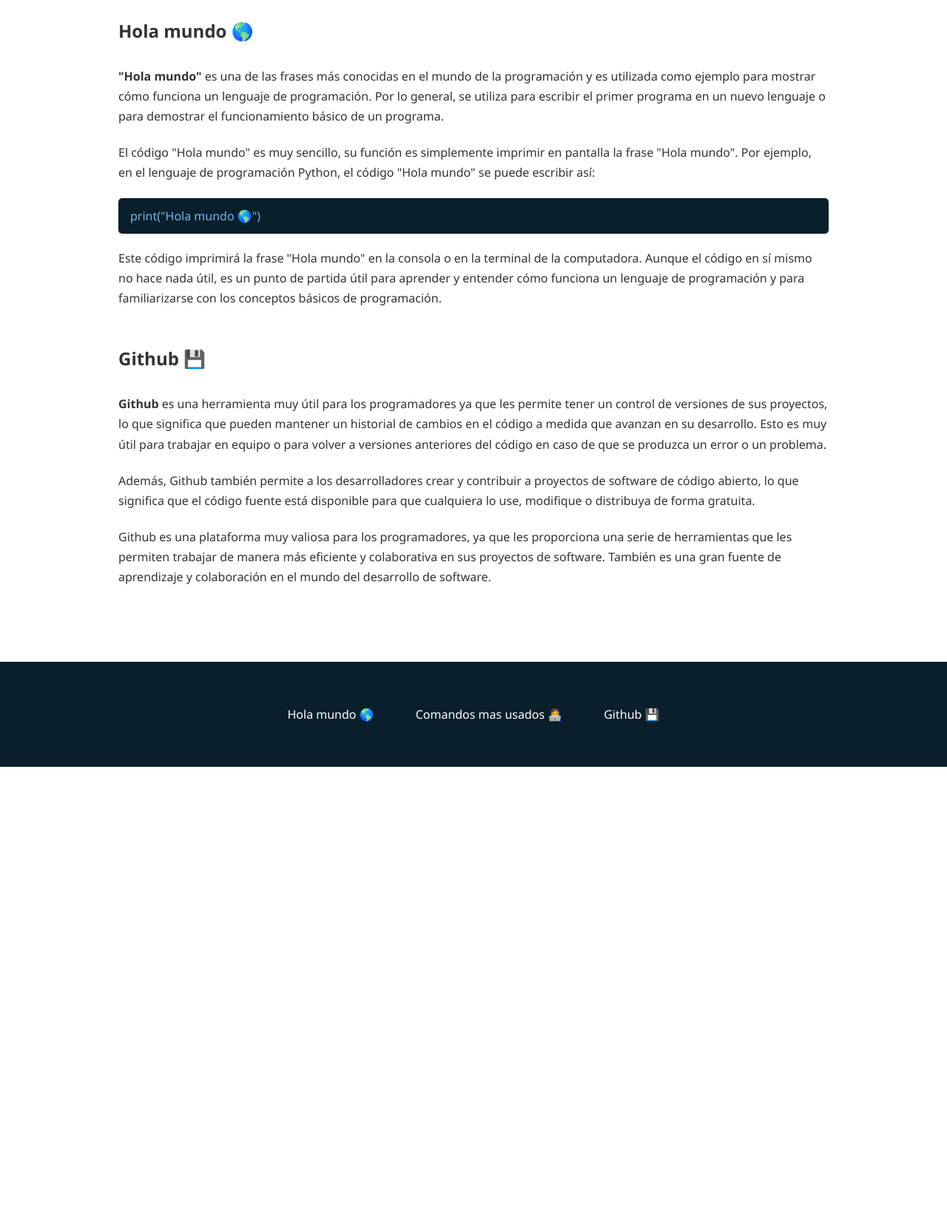
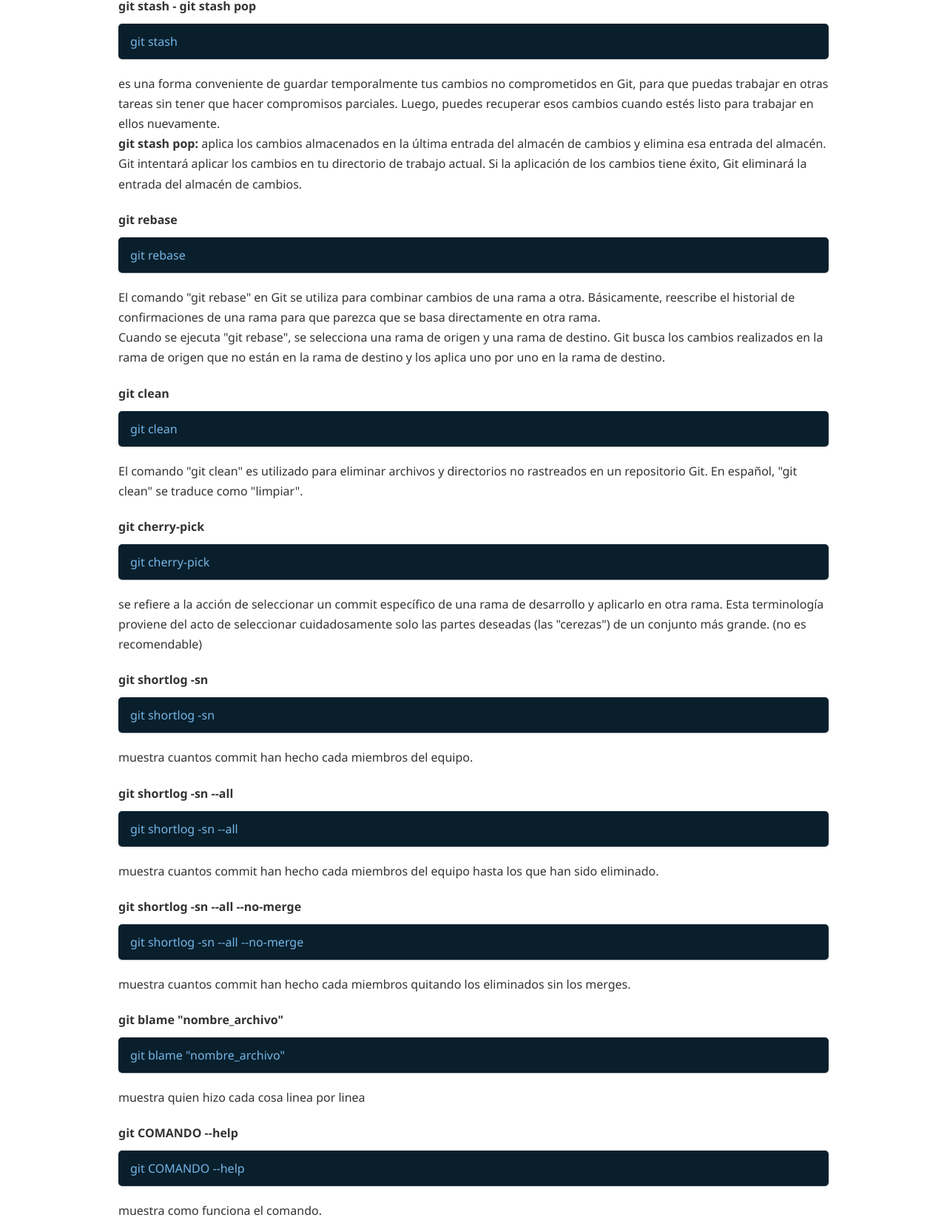
Before and after one commit to yjgarizabalo/git_github, a plain HTML site: page index.html in a window 1280 px wide. Shown: the part 1723-3377 px from the top of the page at 74% size. Before the commit the page ends 2760 px from the top, so only its background shows below. Drawn offline with Linux system fonts and the light colour scheme.

Commit message:
add  new commist text

```diff
--- a/index.html
+++ b/index.html
@@ -237,6 +237,93 @@
         <div class="content-code">gitk</div>
         <p>Mostrar interfas grafica del repositorio</p>
       </div>
+
+      <div class="content">
+        <h3>git stash - git stash pop</h3>
+        <div class="content-code">git stash</div>
+        <p>es una forma conveniente de guardar temporalmente tus cambios no comprometidos en Git, para que puedas
+          trabajar en otras tareas sin tener que hacer compromisos parciales. Luego, puedes recuperar esos cambios
+          cuando estés listo para trabajar en ellos nuevamente.</p>
+
+        <p><b>git stash pop:</b> aplica los cambios almacenados en la última entrada del almacén de cambios y elimina
+          esa entrada del almacén. Git intentará aplicar los cambios en tu directorio de trabajo actual. Si la
+          aplicación de los cambios tiene éxito, Git eliminará la entrada del almacén de cambios.</p>
+      </div>
+
+      <div class="content">
+        <h3>git rebase</h3>
+        <div class="content-code">git rebase</div>
+        <p>El comando "git rebase" en Git se utiliza para combinar cambios de una rama a otra. Básicamente, reescribe el
+          historial de confirmaciones de una rama para que parezca que se basa directamente en otra rama.</p>
+        <p>
+          Cuando se ejecuta "git rebase", se selecciona una rama de origen y una rama de destino. Git busca los cambios
+          realizados en la rama de origen que no están en la rama de destino y los aplica uno por uno en la rama de
+          destino.
+        </p>
+      </div>
+
+      <div class="content">
+        <h3>git clean</h3>
+        <div class="content-code">git clean</div>
+        <p>El comando "git clean" es utilizado para eliminar archivos y directorios no rastreados en un repositorio Git.
+          En español, "git clean" se traduce como "limpiar".</p>
+      </div>
+
+      <div class="content">
+        <h3>git cherry-pick</h3>
+        <div class="content-code">git cherry-pick</div>
+        <p> se refiere a la acción de seleccionar un commit específico de una rama de desarrollo y aplicarlo en otra
+          rama. Esta terminología proviene del acto de seleccionar cuidadosamente solo las partes deseadas (las
+          "cerezas") de un conjunto más grande. (no es recomendable)</p>
+      </div>
+      <div class="content">
+        <h3>git shortlog -sn</h3>
+        <div class="content-code">git shortlog -sn</div>
+        <p>muestra cuantos commit han hecho cada miembros del equipo.</p>
+      </div>
+
+      <div class="content">
+        <h3>git shortlog -sn --all</h3>
+        <div class="content-code">git shortlog -sn --all</div>
+        <p>muestra cuantos commit han hecho cada miembros del equipo hasta los que han sido eliminado.</p>
+      </div>
+
+      <div class="content">
+        <h3>git shortlog -sn --all --no-merge</h3>
+        <div class="content-code">git shortlog -sn --all --no-merge</div>
+        <p>muestra cuantos commit han hecho cada miembros quitando los eliminados sin los merges.</p>
+      </div>
+
+      <div class="content">
+        <h3>git blame "nombre_archivo"</h3>
+        <div class="content-code">git blame "nombre_archivo"</div>
+        <p>muestra quien hizo cada cosa linea por linea</p>
+      </div>
+
+      <div class="content">
+        <h3>git COMANDO --help</h3>
+        <div class="content-code">git COMANDO --help</div>
+        <p>muestra como funciona el comando.</p>
+      </div>
+
+      <div class="content">
+        <h3>git blame ARCHIVO -Llinea_inicial, linea_final</h3>
+        <div class="content-code">git blame ARCHIVO -Llinea_inicial, linea_final</div>
+        <p>muestra quien hizo cada cosa linea por linea indicándole desde
+          que linea ver ejemplo -L35,50</p>
+      </div>
+
+      <div class="content">
+        <h3>git branch -r</h3>
+        <div class="content-code">git branch -r</div>
+        <p>se muestran todas las ramas remotas</p>
+      </div>
+
+      <div class="content">
+        <h3>git branch -a</h3>
+        <div class="content-code">git branch -a</div>
+        <p>Se muestran todas las ramas tanto locales como remotas</p>
+      </div>
     </div>
 
     <div class="hero" id="hola_mundo">
```
